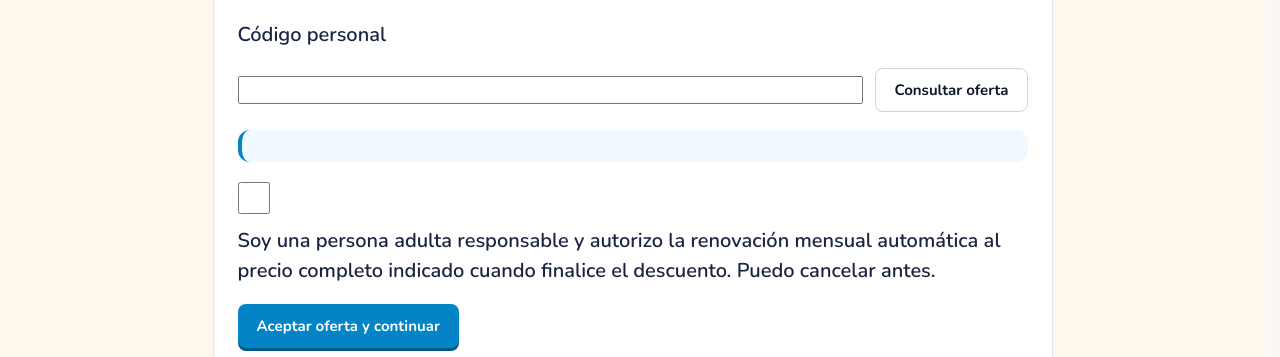
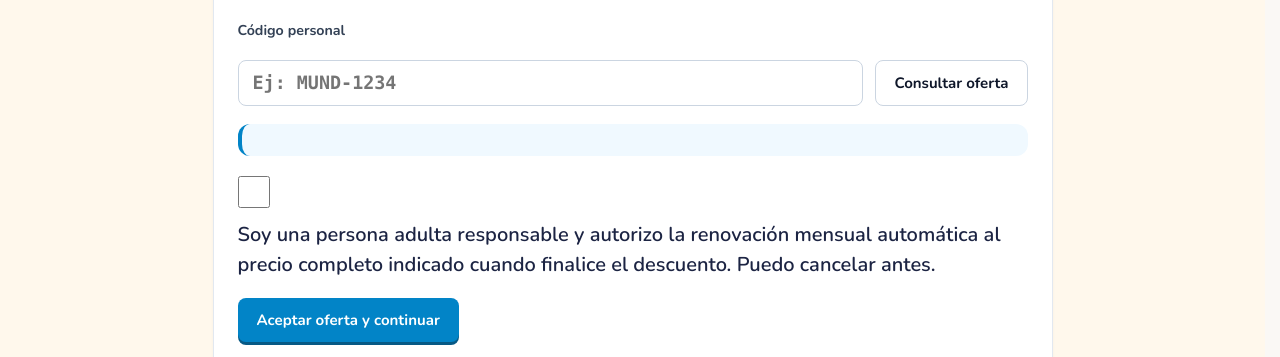
Before and after one commit to ufaboy/mundoki, an Astro site: page /es-ar/premium in a window 1280 px wide. Shown: the part 436-793 px from the top of the page. Built offline with nearby package versions, Linux system fonts and the light colour scheme; Astro itself is replaced by a stand-in of ours; a web font is replaced by a local one.

Commit message:
style: apply input-field and input-mono classes to #promo-code on premium page

```diff
--- a/src/pages/[locale]/premium.astro
+++ b/src/pages/[locale]/premium.astro
@@ -36,8 +36,20 @@ const otherLocale = locale === 'es-AR' ? 'en-US' : 'es-AR';
 
     <section id="promo-redeem" data-locale={locale} class="card stack-md">
       <h2>{promoText(locale, 'code')}</h2>
-      <label for="promo-code">{locale === 'es-AR' ? 'Código personal' : 'Personal code'}</label>
-      <div class="flex-row"><input id="promo-code" type="text" maxlength="64" autocomplete="off" spellcheck="false" /><button type="button" class="btn btn-outline" id="promo-review">{promoText(locale, 'review')}</button></div>
+      <label class="form-label" for="promo-code">{locale === 'es-AR' ? 'Código personal' : 'Personal code'}</label>
+      <div class="flex-row" style="align-items:stretch;">
+        <input
+          id="promo-code"
+          type="text"
+          class="input-field input-mono"
+          style="flex:1;min-width:180px;"
+          maxlength="64"
+          autocomplete="off"
+          spellcheck="false"
+          placeholder={locale === 'es-AR' ? 'Ej: MUND-1234' : 'e.g. MUND-1234'}
+        />
+        <button type="button" class="btn btn-outline" id="promo-review">{promoText(locale, 'review')}</button>
+      </div>
       <p id="promo-summary" class="callout" aria-live="polite"></p>
       <label class="flex-row"><input id="promo-consent" type="checkbox" /><span>{promoText(locale, 'consent')}</span></label>
       <button type="button" class="btn btn-primary" id="promo-accept" disabled>{promoText(locale, 'accept')}</button>
```
